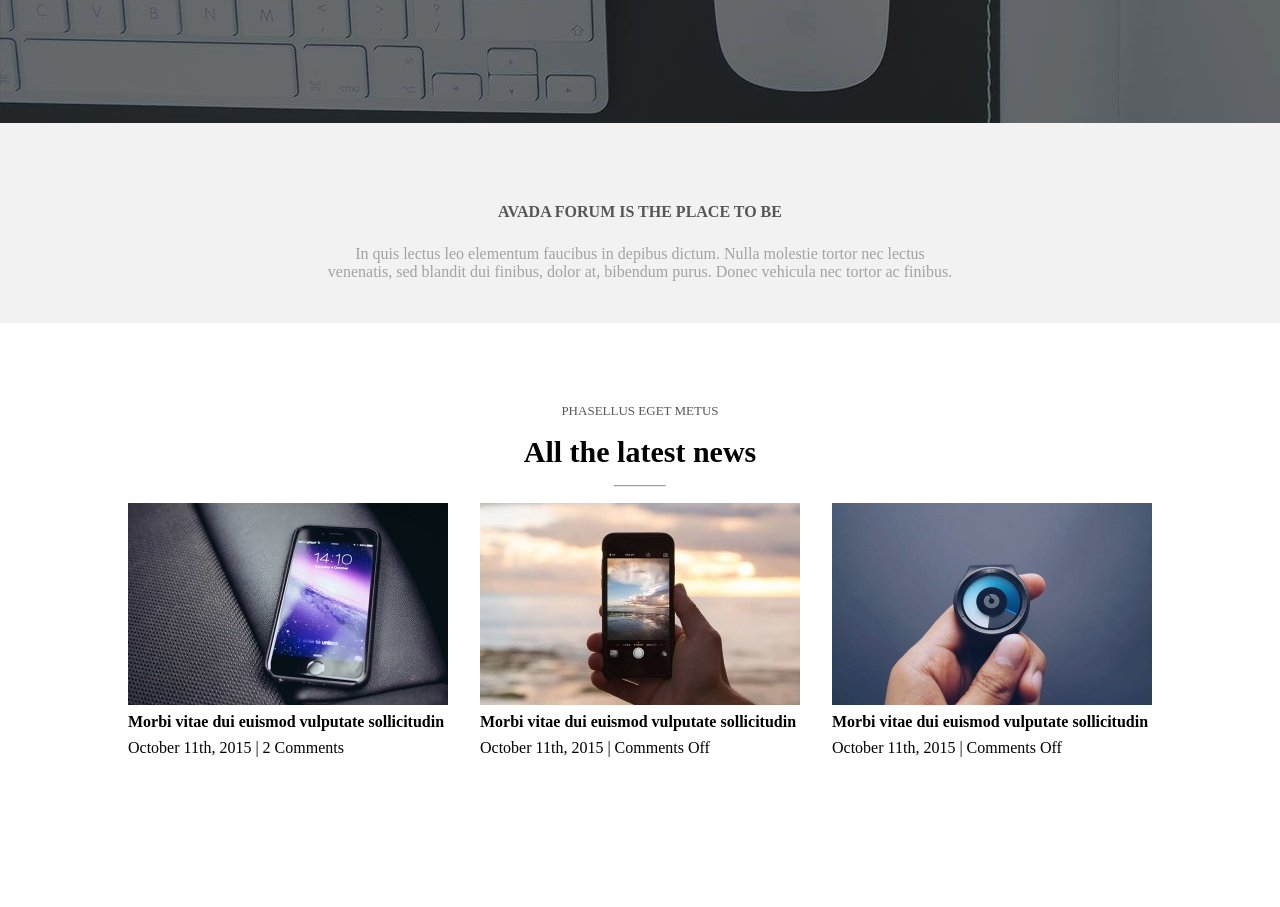
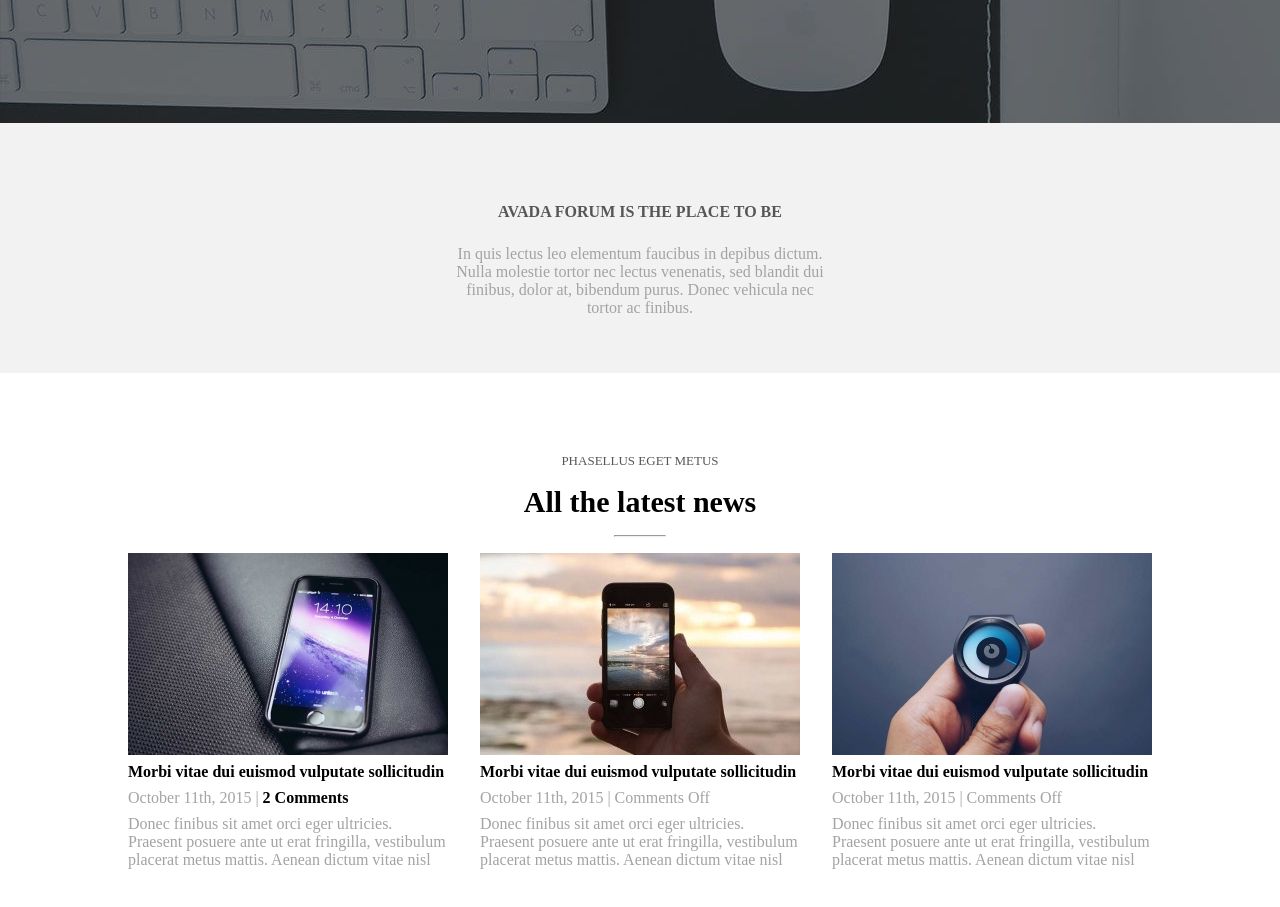
Before and after one commit to emamoldo/proj-html-vuejs, a Vue app: page / in a window 1280 px wide. Shown: the part 840-1747 px from the top of the page. Before the commit the page ends 1677 px from the top, so only its background shows below. Built offline with nearby package versions, Linux system fonts and the light colour scheme.

Commit message:
Add the cards with the css style

```diff
--- a/src/App.vue
+++ b/src/App.vue
@@ -53,27 +53,25 @@
       <div class="first">
         <img class="first_img" src="/src/assets/img/post_feat_img_25-320x202.jpg" alt="">
         <strong class="img_title">Morbi vitae dui euismod vulputate sollicitudin</strong>
-        <p class="date_comments">October 11th, 2015 | 2 Comments</p>
-        <!-- <p class="img_text">Donec finibus sit amet orci eger ultricies. Praesent posuere ante ut erat fringilla, vestibulum placerat metus mattis. Aenean dictum vitae nisl</p> -->
+        <p class="date_comments">October 11th, 2015 | <strong>2 Comments</strong></p>
+        <p class="img_text">Donec finibus sit amet orci eger ultricies. Praesent posuere ante ut erat fringilla, vestibulum placerat metus mattis. Aenean dictum vitae nisl</p>
       </div>
 
       <div class="second">
         <img class="second_img" src="/src/assets/img/post_feat_img_24-320x202.jpg" alt="">
         <strong class="img_title">Morbi vitae dui euismod vulputate sollicitudin</strong>
         <p class="date_comments">October 11th, 2015 | Comments Off</p>
-        <!-- <p class="img_text">Donec finibus sit amet orci eger ultricies. Praesent posuere ante ut erat fringilla, vestibulum placerat metus mattis. Aenean dictum vitae nisl</p> -->
+        <p class="img_text">Donec finibus sit amet orci eger ultricies. Praesent posuere ante ut erat fringilla, vestibulum placerat metus mattis. Aenean dictum vitae nisl</p>
       </div>
 
       <div class="third">
         <img class="third" src="/src/assets/img/post_feat_img_23-320x202.jpg" alt="">
         <strong class="img_title">Morbi vitae dui euismod vulputate sollicitudin</strong>
         <p class="date_comments">October 11th, 2015 | Comments Off</p>
-        <!-- <p class="img_text">Donec finibus sit amet orci eger ultricies. Praesent posuere ante ut erat fringilla, vestibulum placerat metus mattis. Aenean dictum vitae nisl</p> -->
+        <p class="img_text">Donec finibus sit amet orci eger ultricies. Praesent posuere ante ut erat fringilla, vestibulum placerat metus mattis. Aenean dictum vitae nisl</p>
       </div>
     </div>
   </div>
-
-
 </template>
 
 <style>
@@ -147,12 +145,13 @@
 }
 
 #main_container{
-  height: 200px;
+  height: 250px;
   background-color: var(--bool-text-primary);
 
   #main_text{
     padding: 5rem;
     text-align: center;
+    align-items: center;
     display: flex;
     flex-direction: column;
     gap: 1.5rem;
@@ -163,7 +162,7 @@
 
     #title_text{
       color: var(--bool-first-section-text);
-      text-wrap: balance;
+      width: 380px;
     }
 
   }
@@ -204,8 +203,18 @@
       align-items: flex-start;
       gap: 0.5rem;
 
+      .date_comments{
+        color: var(--bool-first-section-text);
+
+        strong{
+          color: black;
+        }
+      }
+
       .img_text{
-        text-wrap: wrap;
+        text-align: left;
+        width: 320px;
+        color: var(--bool-first-section-text);
       }
     }
 
```
